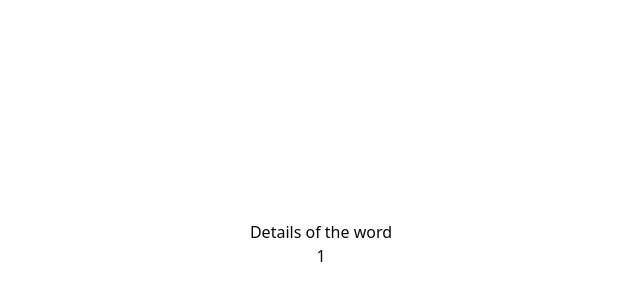
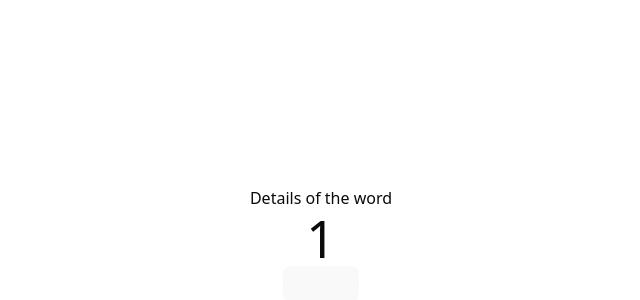
Before and after one commit to minami-77/my-dictionary-frontend, a React (Vite) app: page /mypage/word_details/1 in a window 1280 px wide. Shown: the part 156-456 px from the top of the page, without its empty margins (319-959 px from the left). Built offline with nearby package versions, Linux system fonts and the light colour scheme.

Commit message:
can display all info of eeach word

```diff
--- a/src/pages/WordsDetails.tsx
+++ b/src/pages/WordsDetails.tsx
@@ -1,6 +1,8 @@
+import { Button } from '@/components/ui/button';
 import axios from 'axios';
 import { useState, useEffect } from 'react';
 import { useParams } from "react-router";
+
 
 
 const WordsDetails = () => {
@@ -9,21 +11,19 @@ const WordsDetails = () => {
     note: string
     user: string
     status: number
+    pronunciation:string
     created_at: string
     updated_at: string
-    word:{
-      spelling:string
-      pronunciation:string
-      part_of_speeches:{
-        part_of_speech: string
-        definitions:{
-          definition:string
-          example: string|null
-          synonyms: string|null
-          antonym: string|null
-        }
-      }
-    }
+    spelling:string
+    part_of_speeches:{
+      part_of_speech: string,
+      definitions:{
+        definition:string|null,
+        example: string|null,
+        synonyms: string[]|null,
+        antonyms: string[]|null
+      }[]
+    }[]
   }
 
   const {word}= useParams();
@@ -66,12 +66,39 @@ const WordsDetails = () => {
   },[])
 
   return (
-    <div>
-      <h2>Details of the word</h2>
-      <h2>{word}</h2>
-      <h2>{wordDetails?.created_at}</h2>
-
-    </div>
+    <>
+      <div>
+        <p>Details of the word</p>
+        <h1>{word}</h1>
+        <p>{wordDetails?.pronunciation}</p>
+        <p>{wordDetails?.status}</p>
+        <p>{wordDetails?.note}</p>
+        <p>{wordDetails?.created_at}</p>
+        <p>{wordDetails?.updated_at}</p>
+        {wordDetails?.part_of_speeches &&
+              wordDetails.part_of_speeches.map((pos,i)=>(
+                // wrapper needed (Each .map() returns a single parent element.)
+                <div key={i}>
+                  <h1>{pos.part_of_speech}</h1>
+                  <ol>
+                    {pos.definitions.map((defn,j)=>(
+                      // wrapper needed (Each .map() returns a single parent element.)
+                      <li key={j}>
+                        <div>{defn.definition}</div>
+                        <div>{defn.example&& defn.example}</div>
+                        <div>{defn.synonyms&& defn.synonyms.join(", ")}</div>
+                        <div>{defn.antonyms&& defn.antonyms.join(", ")}</div>
+                      </li>
+                    ))}
+                  </ol>
+                </div>
+              ))
+        }
+      </div>
+      <div>
+        <Button>Back</Button>
+      </div>
+    </>
   );
 };
 
```
